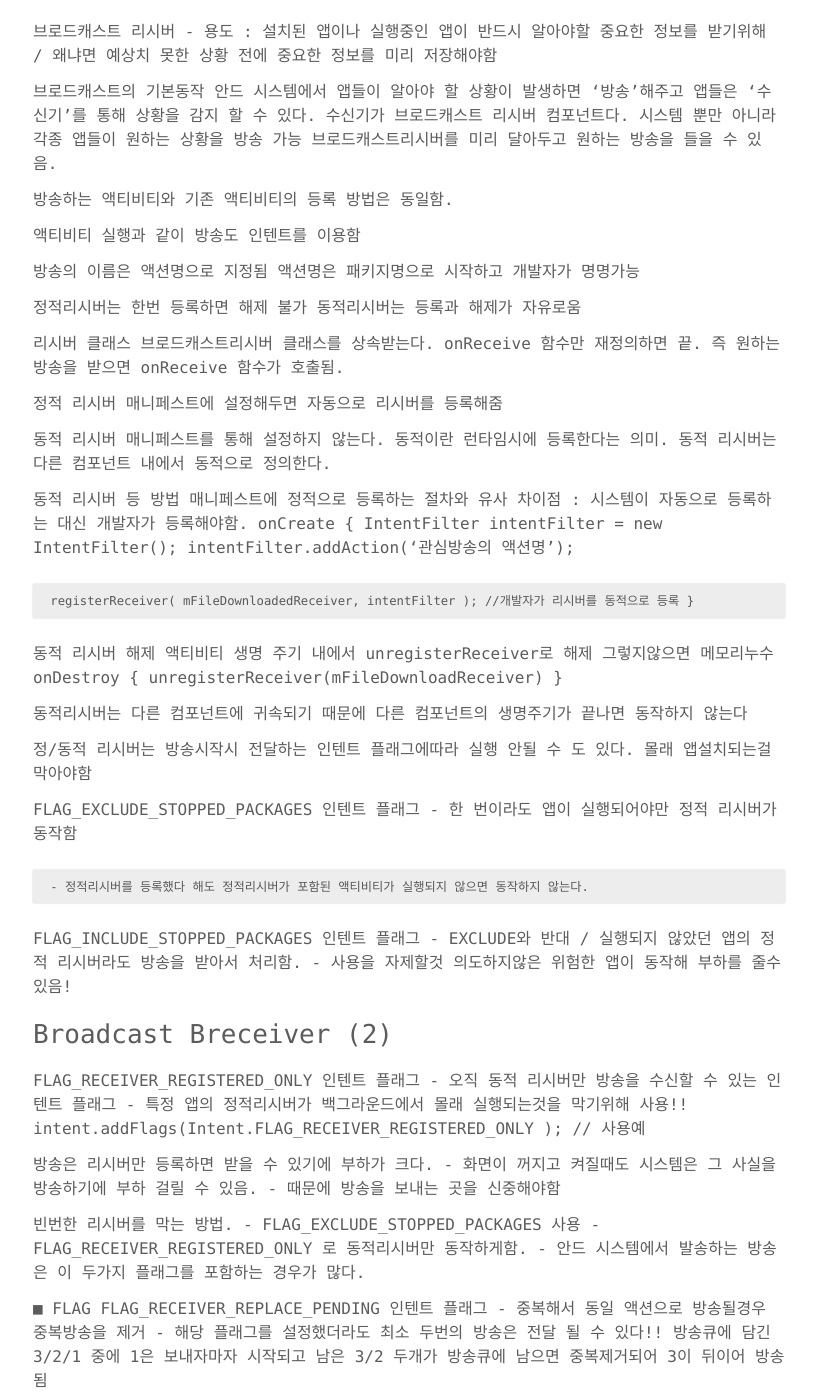
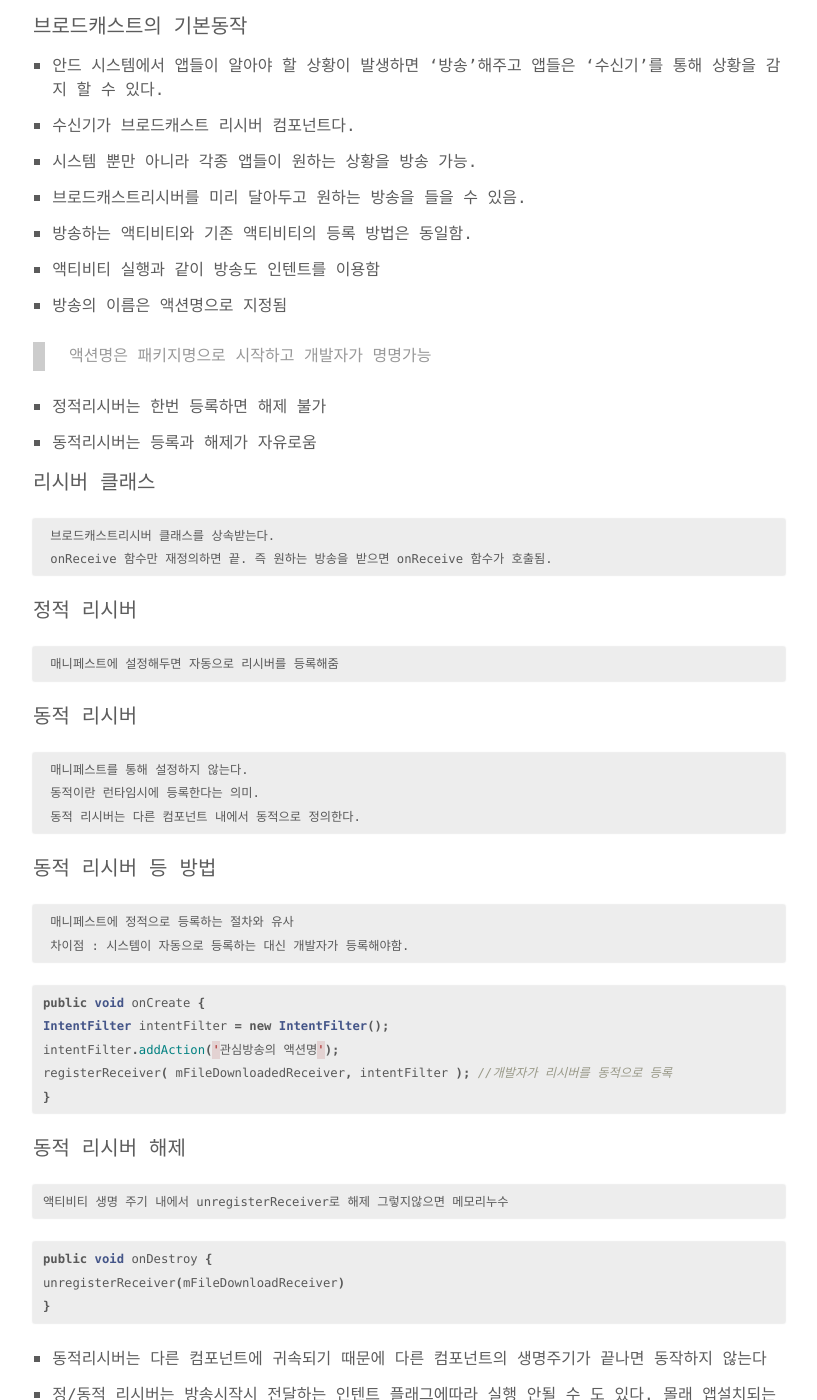
Before and after one commit to ManHyuk/ManHyuk.github.io, a Jekyll site: the page built from _posts/2016-12-01-android.md, in a window 1280 px wide and 1400 px high, scrolled down 396 px. Shown: the whole window, without its empty margins (231-1048 px from the left). Built offline with Jekyll 4.4.1, drawn with Linux system fonts in a browser that asks for light colours; comment, search, counter and statistics services are not loaded; some of the changed text lies outside the part shown.

````diff
--- a/_posts/2016-12-01-android.md
+++ b/_posts/2016-12-01-android.md
@@ -1,92 +1,107 @@
 ---
 layout: post
-title: "기말고사 정리"
-comments: true
+title: "안드로이드 정리"
+comments: false
 description: ""
 keywords: ""
 ---
 
 
-# 기말고사 정리
 
-<div class='divider'></div>
+## Broadcast Receiver(1)
 
+#### 용도
 
+> 설치된 앱이나 실행중인 앱이 반드시 알아야할 중요한 정보를 받기위해, 왜냐면 예상치 못한 상황 전에 중요한 정보를 미리 저장해야함
 
-## 15장 Broadcast Receiver(1)
+#### 브로드캐스트의 기본동작
 
- 브로드캐스트 리시버
-     - 용도 : 설치된 앱이나 실행중인 앱이 반드시 알아야할 중요한 정보를 받기위해 / 왜냐면 예상치 못한 상황 전에 중요한 정보를 미리 저장해야함
+1. 안드 시스템에서 앱들이 알아야 할 상황이 발생하면 '방송'해주고 앱들은 '수신기'를 통해 상황을 감지 할 수 있다.
 
-브로드캐스트의 기본동작
-     안드 시스템에서 앱들이 알아야 할 상황이 발생하면 '방송'해주고 앱들은 '수신기'를 통해 상황을 감지 할 수 있다.
-     수신기가 브로드캐스트 리시버 컴포넌트다.
-     시스템 뿐만 아니라 각종 앱들이 원하는 상황을 방송 가능
-     브로드캐스트리시버를 미리 달아두고 원하는 방송을 들을 수 있음.
+2. 수신기가 브로드캐스트 리시버 컴포넌트다.
 
-방송하는 액티비티와 기존 액티비티의 등록 방법은 동일함.
+3. 시스템 뿐만 아니라 각종 앱들이 원하는 상황을 방송 가능.
 
-액티비티 실행과 같이 방송도 인텐트를 이용함
+4. 브로드캐스트리시버를 미리 달아두고 원하는 방송을 들을 수 있음.
 
-방송의 이름은 액션명으로 지정됨
-     액션명은 패키지명으로 시작하고 개발자가 명명가능
+5. 방송하는 액티비티와 기존 액티비티의 등록 방법은 동일함.
 
-정적리시버는 한번 등록하면 해제 불가
-동적리시버는 등록과 해제가 자유로움
+6. 액티비티 실행과 같이 방송도 인텐트를 이용함
 
-리시버 클래스
+7. 방송의 이름은 액션명으로 지정됨
+
+> 액션명은 패키지명으로 시작하고 개발자가 명명가능
+
+8. 정적리시버는 한번 등록하면 해제 불가
+
+9. 동적리시버는 등록과 해제가 자유로움
+
+#### 리시버 클래스
+
      브로드캐스트리시버 클래스를 상속받는다.
      onReceive 함수만 재정의하면 끝. 즉 원하는 방송을 받으면 onReceive 함수가 호출됨.
 
-정적 리시버
+#### 정적 리시버
      매니페스트에 설정해두면 자동으로 리시버를 등록해줌
 
-동적 리시버
+#### 동적 리시버
      매니페스트를 통해 설정하지 않는다.
      동적이란 런타임시에 등록한다는 의미.
      동적 리시버는 다른 컴포넌트 내에서 동적으로 정의한다.
 
-동적 리시버 등 방법
+#### 동적 리시버 등 방법
      매니페스트에 정적으로 등록하는 절차와 유사
      차이점 : 시스템이 자동으로 등록하는 대신 개발자가 등록해야함.
-     onCreate {
-     IntentFilter intentFilter = new IntentFilter();
-     intentFilter.addAction('관심방송의 액션명');
 
-     registerReceiver( mFileDownloadedReceiver, intentFilter ); //개발자가 리시버를 동적으로 등록
+```java
+public void onCreate {
+IntentFilter intentFilter = new IntentFilter();
+intentFilter.addAction('관심방송의 액션명');
+registerReceiver( mFileDownloadedReceiver, intentFilter ); //개발자가 리시버를 동적으로 등록
 }
+```
 
-동적 리시버 해제
-액티비티 생명 주기 내에서 unregisterReceiver로 해제 그렇지않으면 메모리누수
-     onDestroy {
-     unregisterReceiver(mFileDownloadReceiver)
+
+#### 동적 리시버 해제
+    액티비티 생명 주기 내에서 unregisterReceiver로 해제 그렇지않으면 메모리누수
+
+```java
+public void onDestroy {
+unregisterReceiver(mFileDownloadReceiver)
 }
+```
 
-동적리시버는 다른 컴포넌트에 귀속되기 때문에 다른 컴포넌트의 생명주기가 끝나면 동작하지 않는다
 
-정/동적 리시버는 방송시작시 전달하는 인텐트 플래그에따라 실행 안될 수 도 있다. 몰래 앱설치되는걸 막아야함
++ 동적리시버는 다른 컴포넌트에 귀속되기 때문에 다른 컴포넌트의 생명주기가 끝나면 동작하지 않는다
 
-FLAG_EXCLUDE_STOPPED_PACKAGES 인텐트 플래그
-     - 한 번이라도 앱이 실행되어야만 정적 리시버가 동작함
++ 정/동적 리시버는 방송시작시 전달하는 인텐트 플래그에따라 실행 안될 수 도 있다. 몰래 앱설치되는걸 막아야함
 
-     - 정적리시버를 등록했다 해도 정적리시버가 포함된 액티비티가 실행되지 않으면 동작하지 않는다.
+#### FLAG_EXCLUDE_STOPPED_PACKAGES 인텐트 플래그
+    한 번이라도 앱이 실행되어야만 정적 리시버가 동작함
 
-FLAG_INCLUDE_STOPPED_PACKAGES 인텐트 플래그
-     - EXCLUDE와 반대 / 실행되지 않았던 앱의 정적 리시버라도 방송을 받아서 처리함.
-     - 사용을 자제할것 의도하지않은 위험한 앱이 동작해 부하를 줄수 있음!
+    정적리시버를 등록했다 해도 정적리시버가 포함된 액티비티가 실행되지 않으면 동작하지 않는다.
+
+#### FLAG_INCLUDE_STOPPED_PACKAGES 인텐트 플래그
+    EXCLUDE와 반대 / 실행되지 않았던 앱의 정적 리시버라도 방송을 받아서 처리함.
+    사용을 자제할것 의도하지않은 위험한 앱이 동작해 부하를 줄수 있음!
 
 ## Broadcast Breceiver (2)
 
-FLAG_RECEIVER_REGISTERED_ONLY 인텐트 플래그
-     - 오직 동적 리시버만 방송을 수신할 수 있는 인텐트 플래그
-     - 특정 앱의 정적리시버가 백그라운드에서 몰래 실행되는것을 막기위해 사용!!
+#### FLAG_RECEIVER_REGISTERED_ONLY 인텐트 플래그
+    오직 동적 리시버만 방송을 수신할 수 있는 인텐트 플래그
+    특정 앱의 정적리시버가 백그라운드에서 몰래 실행되는것을 막기위해 사용!!
+
+```java
 intent.addFlags(Intent.FLAG_RECEIVER_REGISTERED_ONLY ); // 사용예
+```
 
-방송은 리시버만 등록하면 받을 수 있기에 부하가 크다.
-     - 화면이 꺼지고 켜질때도 시스템은 그 사실을 방송하기에 부하 걸릴 수 있음.
-     - 때문에 방송을 보내는 곳을 신중해야함
 
-빈번한 리시버를 막는 방법.
+
+#### 방송은 리시버만 등록하면 받을 수 있기에 부하가 크다.
+    화면이 꺼지고 켜질때도 시스템은 그 사실을 방송하기에 부하 걸릴 수 있음.
+    때문에 방송을 보내는 곳을 신중해야함
+
+#### 빈번한 리시버를 막는 방법.
      - FLAG_EXCLUDE_STOPPED_PACKAGES 사용
      - FLAG_RECEIVER_REGISTERED_ONLY 로 동적리시버만 동작하게함.
      - 안드 시스템에서 발송하는 방송은 이 두가지 플래그를 포함하는 경우가 많다.
--- a/work_portfolio.md
+++ b/work_portfolio.md
@@ -4,10 +4,21 @@ title:
 permalink: /work/
 ---
 
-Work Portfolio
 
-test11
 
-<h4><a href="/work/monstudy">MONSTUDY</a></h4>
 
-<h4><a href="/work/seoulmarket/"> SeoulMarket </a></h4>
+
+[MONSTUDY](/work/monstudy/) / 2016.07 ~ 2016.07
+<br>
+동아리 해커톤 대상
+
+
+[SeoulMarket](/work/seoulmarket) / 2016.10 ~ 2016.10
+<br>
+서울시 공모전 대상(예정)
+
+
+[VOCAVOCANI](/work) / 2016.12.01 ~ 개발중
+<br>
+
+<!-- <h4><a href="/work/seoulmarket/"> SeoulMarket </a></h4> -->
````
Also changed, not shown: about.md (+5 -0 lines), projects/monstudy.md (+29 -2 lines), projects/seoulmarket.md (+34 -1 lines), images/mon.png (added), images/mon1.png (deleted), images/seoul1.png (added), images/seoul2.png (added), images/seoul3.png (added).
